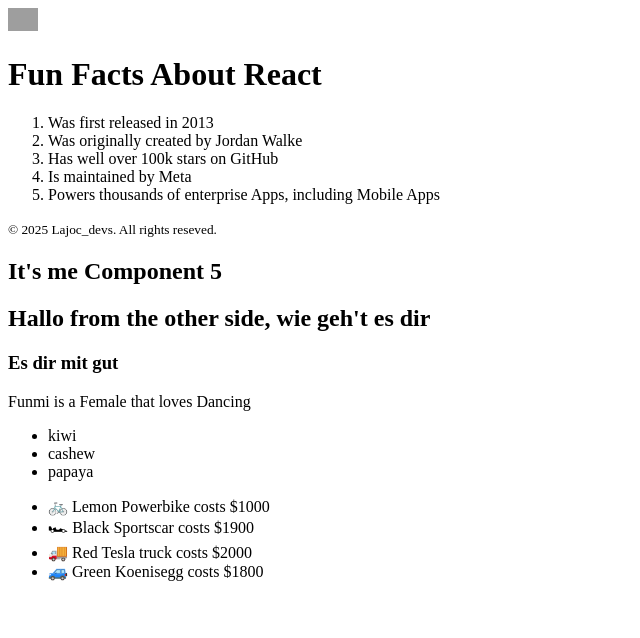
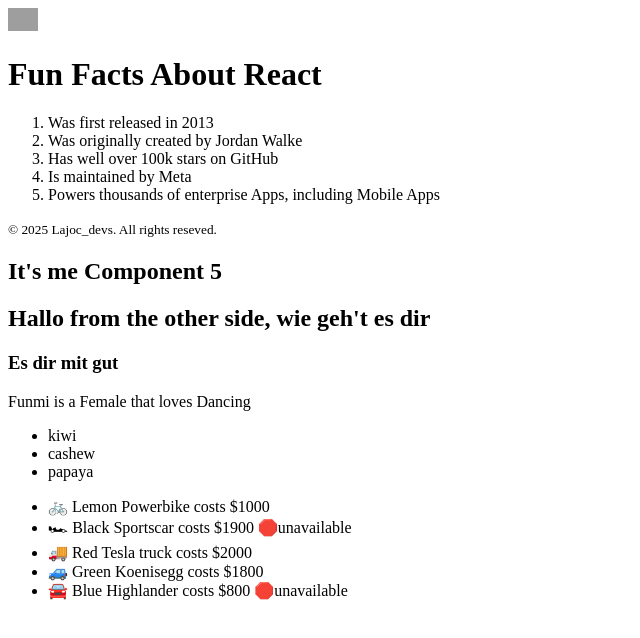
Before and after one commit to f-lajoc/Project1-react-trial, a React (Vite) app: page / in a window 1280 px wide. Shown: the top 638 px of the page, without its empty margins (0-640 px from the left). Built offline with nearby package versions, Linux system fonts and the light colour scheme; grey boxes are pictures that could not be loaded.

Commit message:
conditionally rendering message using ternary operator

```diff
--- a/src/components/Vehicle.jsx
+++ b/src/components/Vehicle.jsx
@@ -1,13 +1,11 @@
-export default function Vehicle({ name, price, emoji, colour }) {
+export default function Vehicle({ name, price, emoji, colour, soldout }) {
 	return (
 		<>
-			{price > 800 ? (
+
 				<li>
-					{emoji} {colour} {name} costs ${price}
+					{emoji} {colour} {name} costs ${price} {soldout? "🛑unavailable": ""}
 				</li>
-			) : (
-				""
-			)}
+
 		</>
 	);
 }
--- a/src/components/Vehicles.jsx
+++ b/src/components/Vehicles.jsx
@@ -1,11 +1,41 @@
 import Vehicle from "./Vehicle";
 
 const vehicles = [
-	{ name: "Powerbike", colour: "Lemon", price: 1000, emoji: "🚲" },
-	{ name: "Sportscar", colour: "Black", price: 1900, emoji: "🏎" },
-	{ name: "Tesla truck", colour: "Red", price: 2000, emoji: "🚚" },
-	{ name: "Koenisegg", colour: "Green", price: 1800, emoji: "🚙" },
-	{ name: "Highlander", colour: "Blue", price: 800, emoji: "🚘" },
+	{
+		name: "Powerbike",
+		colour: "Lemon",
+		price: 1000,
+		emoji: "🚲",
+		soldout: false,
+	},
+	{
+		name: "Sportscar",
+		colour: "Black",
+		price: 1900,
+		emoji: "🏎",
+		soldout: true,
+	},
+	{
+		name: "Tesla truck",
+		colour: "Red",
+		price: 2000,
+		emoji: "🚚",
+		soldout: false,
+	},
+	{
+		name: "Koenisegg",
+		colour: "Green",
+		price: 1800,
+		emoji: "🚙",
+		soldout: false,
+	},
+	{
+		name: "Highlander",
+		colour: "Blue",
+		price: 800,
+		emoji: "🚘",
+		soldout: true,
+	},
 ];
 
 export default function Vehicles() {
@@ -19,6 +49,7 @@
 						colour={vehicle.colour}
 						price={vehicle.price}
 						emoji={vehicle.emoji}
+						soldout={vehicle.soldout}
 					/>
 				))}
 			</ul>
```
